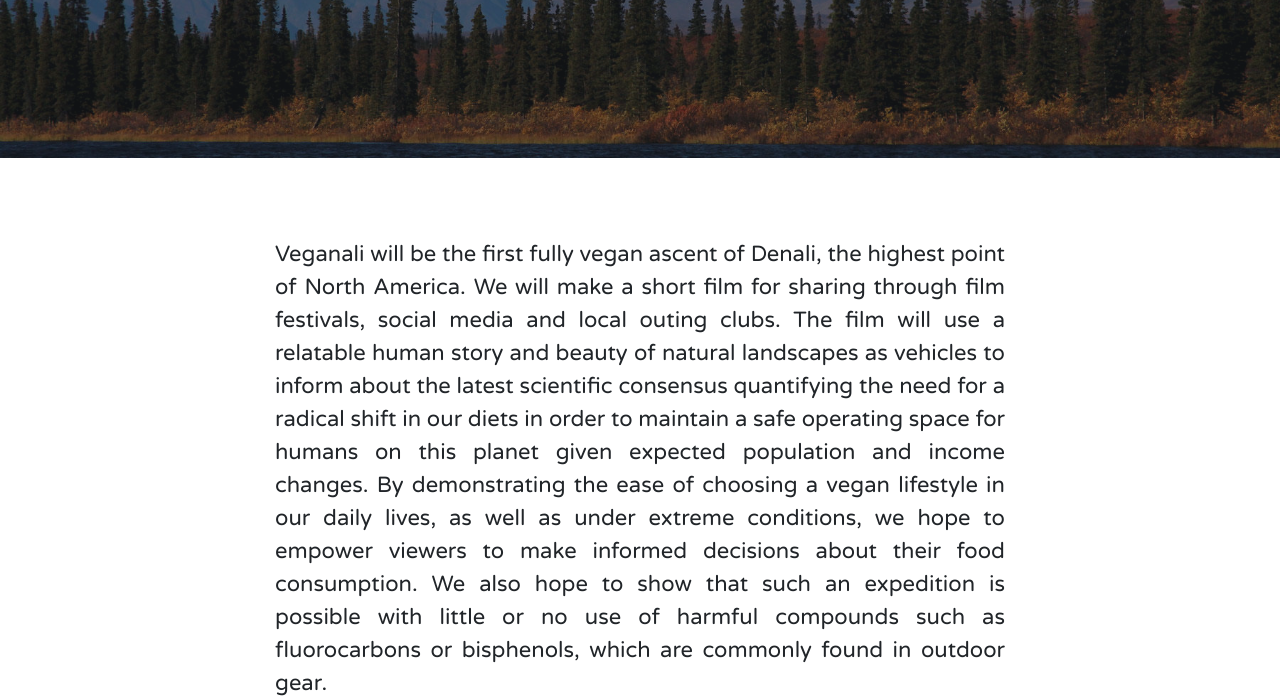
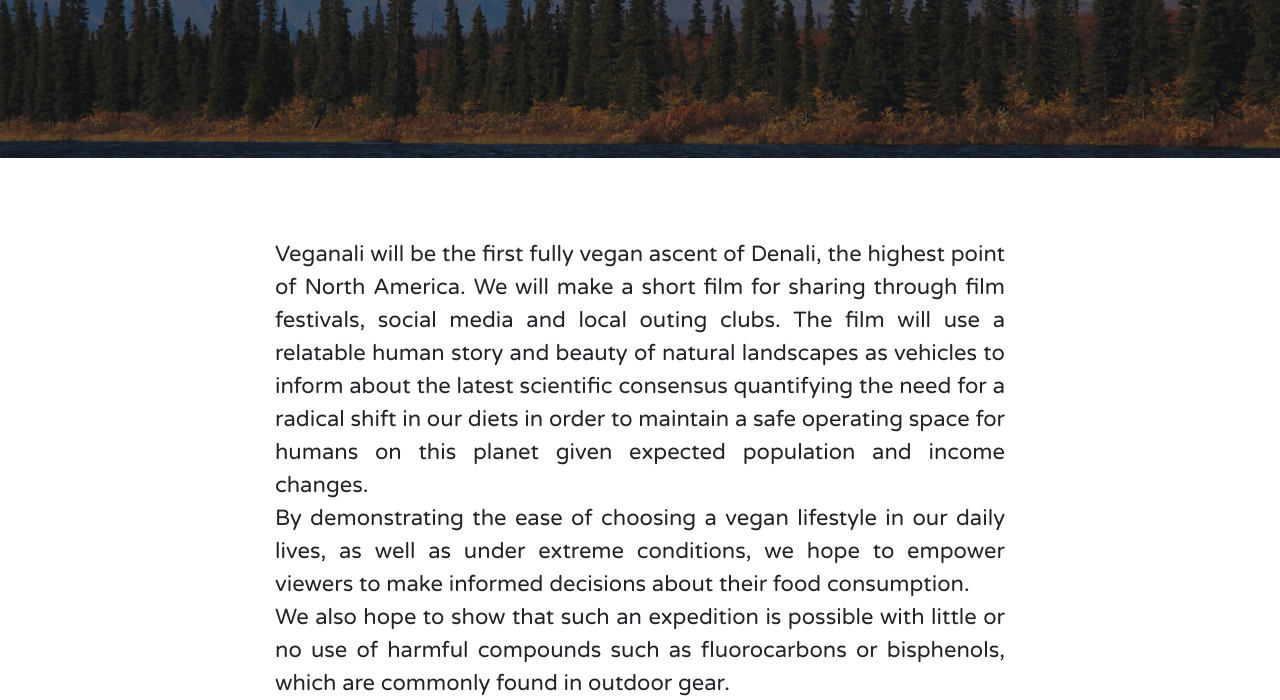
Before and after one commit to caamadei/caamadei.github.io, a website: page other.html in a window 1280 px wide. Shown: the part 242-942 px from the top of the page. Drawn offline with Linux system fonts and the light colour scheme.

Commit message:
mod header

```diff
--- a/other.html
+++ b/other.html
@@ -70,8 +70,9 @@
     <div class="container">
       <div class="row">
         <div class="col-lg-8 col-md-10 mx-auto">
-          <p>Veganali will be the first fully vegan ascent of Denali, the highest point of North America. We will make a short film for sharing through film festivals, social media and local outing clubs. The film will use a relatable human story and beauty of natural landscapes as vehicles to inform about the latest scientific consensus quantifying the need for a radical shift in our diets in order to maintain a safe operating space for humans on this planet given expected population and income changes. By demonstrating the ease of choosing a vegan lifestyle in our daily lives, as well as under extreme conditions, we hope to empower viewers to make informed decisions about their food consumption.
+          <p>Veganali will be the first fully vegan ascent of Denali, the highest point of North America. We will make a short film for sharing through film festivals, social media and local outing clubs. The film will use a relatable human story and beauty of natural landscapes as vehicles to inform about the latest scientific consensus quantifying the need for a radical shift in our diets in order to maintain a safe operating space for humans on this planet given expected population and income changes.<br> By demonstrating the ease of choosing a vegan lifestyle in our daily lives, as well as under extreme conditions, we hope to empower viewers to make informed decisions about their food consumption.<br>
           We also hope to show that such an expedition is possible with little or no use of harmful compounds such as fluorocarbons or bisphenols, which are commonly found in outdoor gear.
+          <br>
           <br>
           Want to know more? Send me or
           <a href="https://scholar.harvard.edu/davidding/home"> David  </a>
```
